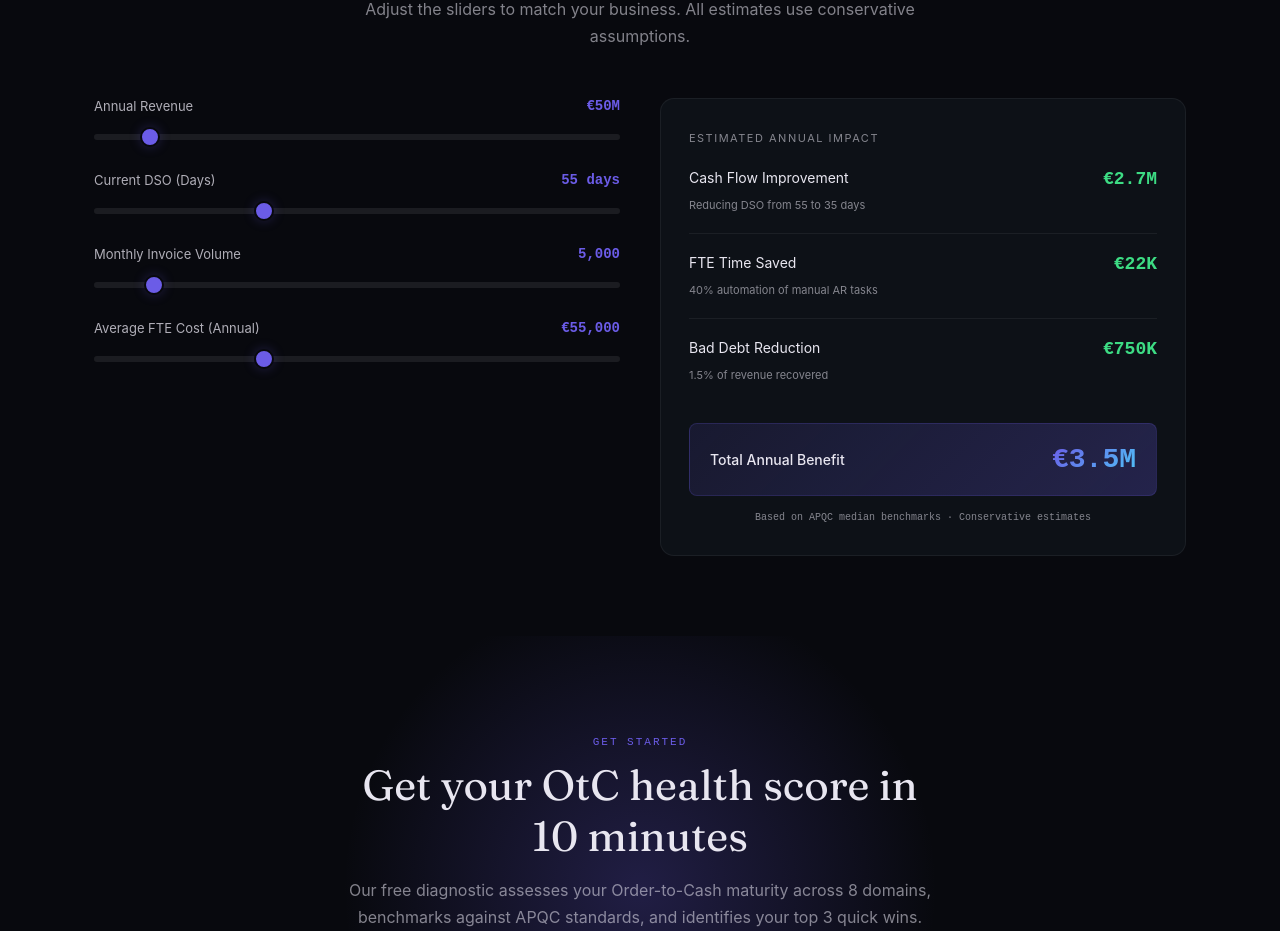
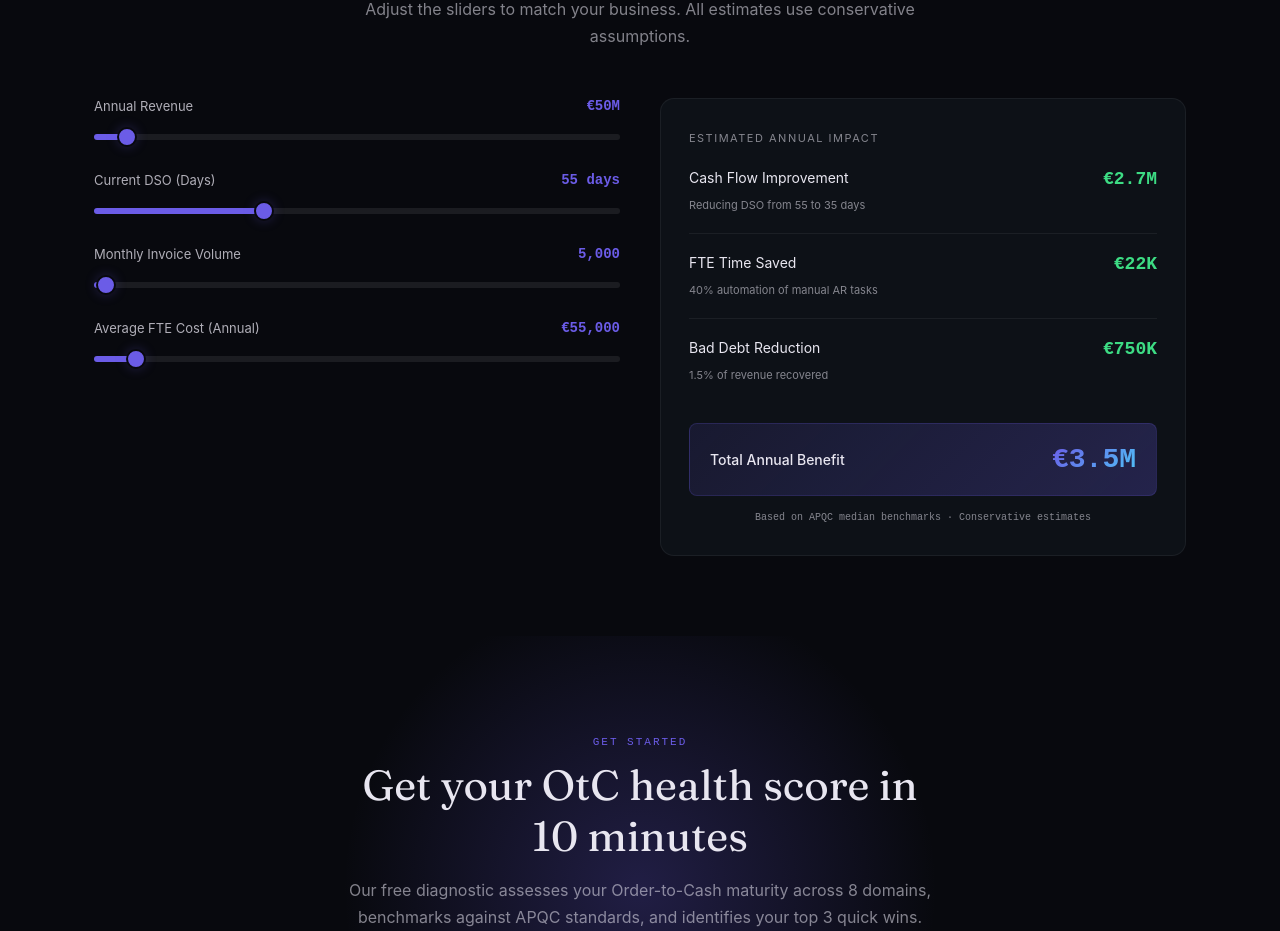
Before and after one commit to stoicnazim/ClearLedger, a Next.js app: page / in a window 1280 px wide. Shown: the part 4014-4945 px from the top of the page. Built offline with nearby package versions, Linux system fonts and the light colour scheme.

Commit message:
Restore ROI slider ranges (999M/999k/500k) and accent fill gradient

```diff
--- a/app/ClearLedgerWebsite.js
+++ b/app/ClearLedgerWebsite.js
@@ -726,10 +726,10 @@ export default function ClearLedgerWebsite() {
               {/* Inputs */}
               <div style={{ display: "flex", flexDirection: "column", gap: "28px" }}>
                 {[
-                  { label: "Annual Revenue", val: revenue, set: setRevenue, min: 5, max: 500, suffix: "M€", display: `€${revenue}M` },
+                  { label: "Annual Revenue", val: revenue, set: setRevenue, min: 5, max: 999, suffix: "M€", display: `€${revenue}M` },
                   { label: "Current DSO (Days)", val: dso, set: setDso, min: 25, max: 120, suffix: " days", display: `${dso} days` },
-                  { label: "Monthly Invoice Volume", val: invoiceVol, set: setInvoiceVol, min: 100, max: 50000, suffix: "", display: invoiceVol.toLocaleString() },
-                  { label: "Average FTE Cost (Annual)", val: fteCost, set: setFteCost, min: 25000, max: 120000, suffix: "", display: `€${fteCost.toLocaleString()}` },
+                  { label: "Monthly Invoice Volume", val: invoiceVol, set: setInvoiceVol, min: 100, max: 999999, suffix: "", display: invoiceVol.toLocaleString() },
+                  { label: "Average FTE Cost (Annual)", val: fteCost, set: setFteCost, min: 25000, max: 500000, suffix: "", display: `€${fteCost.toLocaleString()}` },
                 ].map((s, i) => (
                   <div key={i}>
                     <div style={{ display: "flex", justifyContent: "space-between", marginBottom: "10px" }}>
@@ -738,7 +738,7 @@ export default function ClearLedgerWebsite() {
                     </div>
                     <input type="range" min={s.min} max={s.max} value={s.val}
                       onChange={e => s.set(Number(e.target.value))}
-                      style={{ width: "100%" }}
+                      style={{ width: "100%", background: `linear-gradient(to right, ${C.accent} 0%, ${C.accent} ${((s.val - s.min) / (s.max - s.min)) * 100}%, rgba(255,255,255,0.08) ${((s.val - s.min) / (s.max - s.min)) * 100}%, rgba(255,255,255,0.08) 100%)` }}
                     />
                   </div>
                 ))}
```
Also changed, not shown: session-summary-2026-05-27.txt (added).
